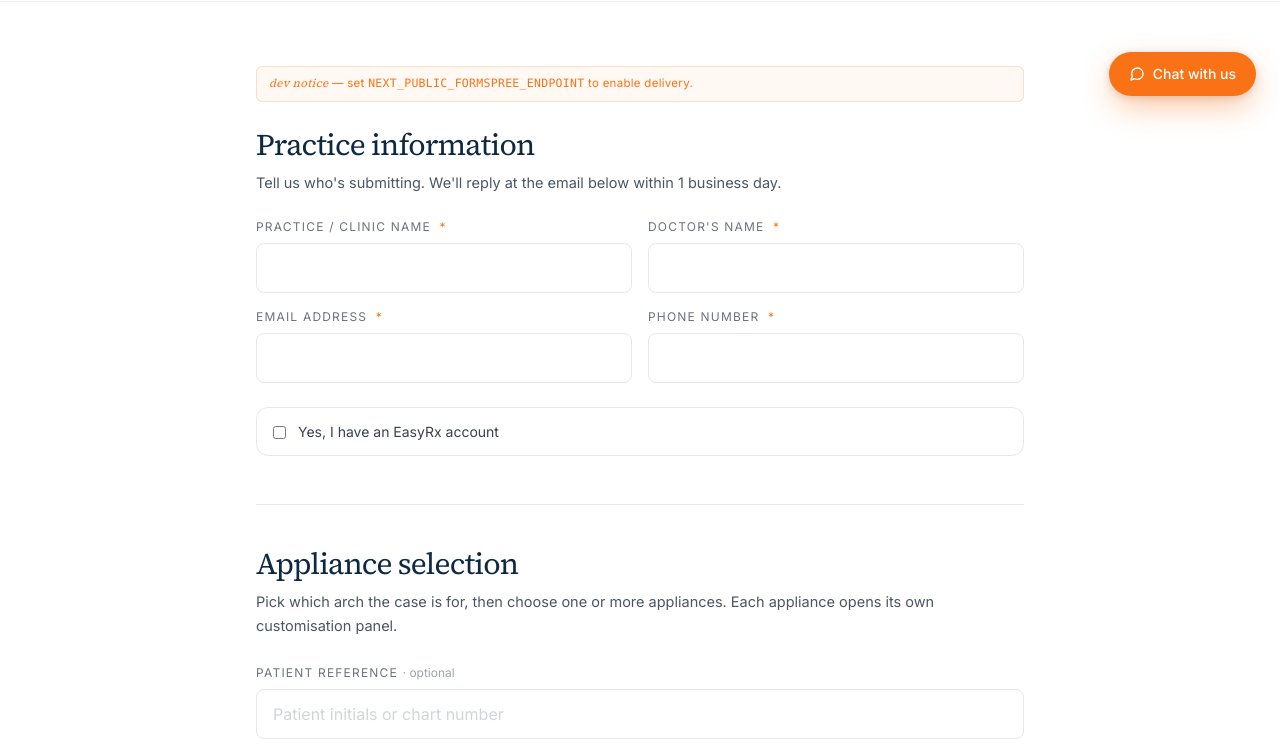
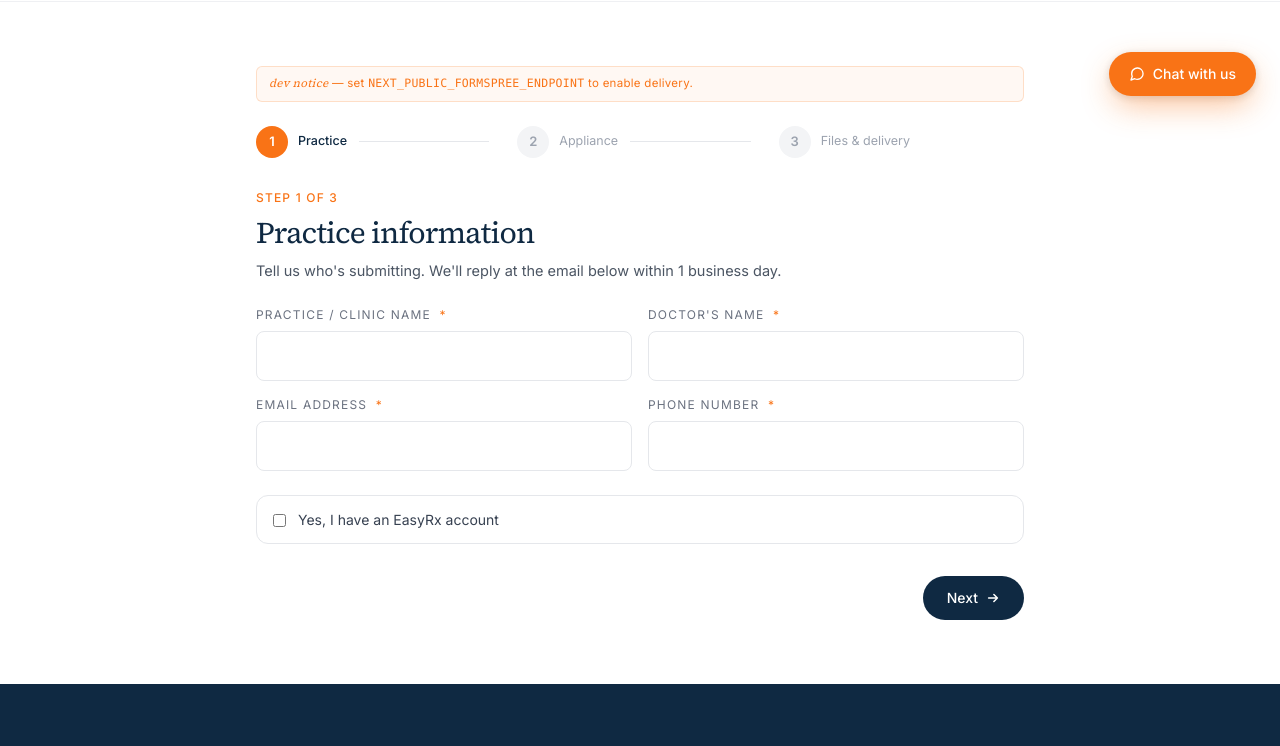
Before and after one commit to asoaligner/asohawaii-com, a Next.js app: page /submit-case in a window 1280 px wide. Shown: the part 680-1426 px from the top of the page. Built offline with nearby package versions, Linux system fonts and the light colour scheme.

Commit message:
Revert "Collapse Submit Case wizard into a single-page form"
This reverts commit 3f573a43a7c496d537ba6171e1c35271a8bcc02a.

```diff
--- a/src/components/submitcase/Step1Practice.tsx
+++ b/src/components/submitcase/Step1Practice.tsx
@@ -22,6 +22,9 @@ export default function Step1Practice({ state, setState }: Props) {
   return (
     <div className="space-y-6">
       <div>
+        <div className="text-xs uppercase tracking-widest text-brandOrange font-medium mb-2">
+          Step 1 of 3
+        </div>
         <h2 className="font-serif text-3xl text-navy leading-tight tracking-tightest">
           Practice information
         </h2>
--- a/src/components/submitcase/Step2Appliance.tsx
+++ b/src/components/submitcase/Step2Appliance.tsx
@@ -65,6 +65,9 @@ export default function Step2Appliance({
   return (
     <div className="space-y-7">
       <div>
+        <div className="text-xs uppercase tracking-widest text-brandOrange font-medium mb-2">
+          Step 2 of 3
+        </div>
         <h2 className="font-serif text-3xl text-navy leading-tight tracking-tightest">
           Appliance selection
         </h2>
--- a/src/components/submitcase/Step3FilesDelivery.tsx
+++ b/src/components/submitcase/Step3FilesDelivery.tsx
@@ -83,6 +83,9 @@ export default function Step3FilesDelivery({ state, setState }: Props) {
   return (
     <div className="space-y-8">
       <div>
+        <div className="text-xs uppercase tracking-widest text-brandOrange font-medium mb-2">
+          Step 3 of 3
+        </div>
         <h2 className="font-serif text-3xl text-navy leading-tight tracking-tightest">
           Tooth chart, files &amp; delivery
         </h2>
--- /dev/null
+++ b/src/components/submitcase/StepIndicator.tsx
@@ -0,0 +1,85 @@
+"use client";
+
+type Props = {
+  current: 1 | 2 | 3;
+  /** Visited = step has been completed at least once. Lets the user
+   *  jump back without invalidating progress. */
+  visited: Set<number>;
+  onJump: (step: 1 | 2 | 3) => void;
+};
+
+const STEPS: { n: 1 | 2 | 3; label: string }[] = [
+  { n: 1, label: "Practice" },
+  { n: 2, label: "Appliance" },
+  { n: 3, label: "Files & delivery" },
+];
+
+export default function StepIndicator({ current, visited, onJump }: Props) {
+  return (
+    <ol className="flex items-center justify-between gap-2 sm:gap-4">
+      {STEPS.map((s, i) => {
+        const isCurrent = s.n === current;
+        const isDone = visited.has(s.n) && s.n < current;
+        const clickable = isDone || s.n === current;
+        return (
+          <li key={s.n} className="flex-1 flex items-center min-w-0">
+            <button
+              type="button"
+              disabled={!clickable}
+              onClick={() => clickable && onJump(s.n)}
+              className={`flex items-center gap-2.5 min-w-0 ${
+                clickable ? "cursor-pointer" : "cursor-default"
+              }`}
+              aria-current={isCurrent ? "step" : undefined}
+            >
+              <span
+                className={`flex shrink-0 items-center justify-center w-8 h-8 rounded-full text-[13px] font-semibold transition-colors ${
+                  isCurrent
+                    ? "bg-brandOrange text-white"
+                    : isDone
+                      ? "bg-navy text-white"
+                      : "bg-gray-100 text-gray-400"
+                }`}
+              >
+                {isDone ? (
+                  <svg
+                    className="w-4 h-4"
+                    viewBox="0 0 16 16"
+                    fill="none"
+                    stroke="currentColor"
+                    strokeWidth="2.25"
+                    strokeLinecap="round"
+                    strokeLinejoin="round"
+                  >
+                    <path d="M3 8l3 3 7-7" />
+                  </svg>
+                ) : (
+                  s.n
+                )}
+              </span>
+              <span
+                className={`text-[12.5px] truncate ${
+                  isCurrent
+                    ? "text-navy font-medium"
+                    : isDone
+                      ? "text-navy"
+                      : "text-gray-400"
+                }`}
+              >
+                {s.label}
+              </span>
+            </button>
+            {i < STEPS.length - 1 && (
+              <span
+                aria-hidden
+                className={`mx-2 sm:mx-3 flex-1 h-px ${
+                  isDone ? "bg-navy" : "bg-gray-200"
+                }`}
+              />
+            )}
+          </li>
+        );
+      })}
+    </ol>
+  );
+}
--- a/src/components/submitcase/SubmitCaseForm.tsx
+++ b/src/components/submitcase/SubmitCaseForm.tsx
@@ -2,7 +2,7 @@
 
 import Link from "next/link";
 import { useSearchParams } from "next/navigation";
-import { useEffect, useMemo, useRef, useState } from "react";
+import { useEffect, useMemo, useState } from "react";
 import { findAppliance } from "@/data/appliances";
 import { findColor } from "@/data/colors";
 import { FORMSPREE_ENDPOINT, FORMSPREE_READY } from "@/data/config";
@@ -11,6 +11,7 @@ import { findSticker } from "@/data/stickers";
 import Step1Practice, { step1IsValid } from "./Step1Practice";
 import Step2Appliance, { step2IsValid } from "./Step2Appliance";
 import Step3FilesDelivery, { step3IsValid } from "./Step3FilesDelivery";
+import StepIndicator from "./StepIndicator";
 import {
   INITIAL_FORM_STATE,
   type ApplianceConfig,
@@ -18,7 +19,9 @@ import {
 } from "./types";
 
 /** Best-effort mapping from product slug → appliance id used by the
- *  Stage A form. Lets `?product=<catalog-slug>` URLs preselect a row. */
+ *  Stage A form. Lets `?product=<catalog-slug>` URLs preselect a row.
+ *  Keys here mirror the slugs in src/data/product-catalog.ts; values
+ *  are the appliance ids in src/data/appliances.ts. */
 const SLUG_TO_APPLIANCE_ID: Record<string, string> = {
   "plate-type-retainer-expansion": "plate_type_retainer",
   "plate-expansion": "plate_expansion",
@@ -37,6 +40,7 @@ const SLUG_TO_APPLIANCE_ID: Record<string, string> = {
 };
 
 type Status = "idle" | "submitting" | "success" | "error";
+type Step = 1 | 2 | 3;
 
 function generateReference() {
   const ts = Date.now().toString(36).toUpperCase();
@@ -105,15 +109,17 @@ function appliancesToText(arr: ApplianceConfig[], label: string): string {
 export function SubmitCaseForm() {
   const params = useSearchParams();
   const [state, setState] = useState<FormState>(INITIAL_FORM_STATE);
+  const [step, setStep] = useState<Step>(1);
+  const [visited, setVisited] = useState<Set<number>>(new Set([1]));
   const [status, setStatus] = useState<Status>("idle");
   const [errorMsg, setErrorMsg] = useState<string | null>(null);
   const [reference, setReference] = useState<string>("");
   const [submittedDoctor, setSubmittedDoctor] = useState<string>("");
 
-  const section1Ref = useRef<HTMLDivElement>(null);
-  const section2Ref = useRef<HTMLDivElement>(null);
-  const section3Ref = useRef<HTMLDivElement>(null);
-
+  // Preselect appliance(s) from URL on mount. When `?item=<code>`
+  // is also present we look up the SKU under the matching product
+  // catalog and pin it to itemCode/itemName so the parent opens
+  // pre-checked.
   const initialPrefill = useMemo(() => {
     const slug = params?.get("product");
     const code = params?.get("item");
@@ -130,6 +136,7 @@ export function SubmitCaseForm() {
   useEffect(() => {
     if (!initialPrefill) return;
     setState((prev) => {
+      // Only preselect if both arches are still empty (don't clobber user edits).
       if (
         prev.upperAppliances.length === 0 &&
         prev.lowerAppliances.length === 0
@@ -147,32 +154,42 @@ export function SubmitCaseForm() {
     });
   }, [initialPrefill]);
 
-  function scrollTo(ref: React.RefObject<HTMLDivElement>) {
-    if (typeof window === "undefined" || !ref.current) return;
-    ref.current.scrollIntoView({ behavior: "smooth", block: "start" });
+  function go(next: Step) {
+    setStep(next);
+    setVisited((s) => new Set(s).add(next));
+    if (typeof window !== "undefined") {
+      window.scrollTo({ top: 0, behavior: "smooth" });
+    }
+  }
+
+  function nextStep() {
+    setErrorMsg(null);
+    if (step === 1) {
+      if (!step1IsValid(state)) {
+        setErrorMsg("Please fill in all required practice information.");
+        return;
+      }
+      go(2);
+      return;
+    }
+    if (step === 2) {
+      const v = step2IsValid(state);
+      if (!v.ok) {
+        setErrorMsg(v.message ?? "Please review the appliance selection.");
+        return;
+      }
+      go(3);
+      return;
+    }
   }
 
   async function handleSubmit() {
     setErrorMsg(null);
-
-    if (!step1IsValid(state)) {
-      setErrorMsg("Please fill in all required practice information.");
-      scrollTo(section1Ref);
+    const v3 = step3IsValid(state);
+    if (!v3.ok) {
+      setErrorMsg(v3.message ?? "Please review the final step.");
       return;
     }
-    const v2 = step2IsValid(state);
-    if (!v2.ok) {
-      setErrorMsg(v2.message ?? "Please review the appliance selection.");
-      scrollTo(section2Ref);
-      return;
-    }
-    const v3 = step3IsValid(state);
-    if (!v3.ok) {
-      setErrorMsg(v3.message ?? "Please review files and delivery.");
-      scrollTo(section3Ref);
-      return;
-    }
-
     setStatus("submitting");
     const ref = generateReference();
     const data = new FormData();
@@ -185,16 +202,19 @@ export function SubmitCaseForm() {
     );
     data.append("reference_id", ref);
 
+    // Practice
     data.append("practice_name", state.practice.name);
     data.append("doctor_name", state.practice.doctor);
     data.append("email", state.practice.email);
     data.append("phone", state.practice.phone);
     data.append("easyrx_user", state.practice.easyRxUser ? "Yes" : "No");
 
+    // Patient + arches
     data.append("patient_reference", state.patient.reference);
     data.append("arches", state.arches);
     data.append("arch_sync", state.archSync ? "Yes" : "No");
 
+    // Appliances — append a JSON blob and a human-readable summary
     data.append(
       "appliances_json",
       JSON.stringify({
@@ -209,21 +229,25 @@ export function SubmitCaseForm() {
     if (lowerText) summaryParts.push(lowerText);
     data.append("appliances_summary", summaryParts.join("\n\n"));
 
+    // Tooth selection
     data.append("dentition", state.toothSelection.dentition);
     data.append("teeth_upper", state.toothSelection.upper.join(","));
     data.append("teeth_lower", state.toothSelection.lower.join(","));
 
+    // Files
     for (const f of state.files.stl) data.append("stl_files", f, f.name);
     for (const f of state.files.photos) data.append("photos", f, f.name);
     for (const f of state.files.rxPdf) data.append("rx_pdf", f, f.name);
 
+    // Delivery
     data.append("due_date", state.delivery.dueDate);
     data.append("delivery_method", state.delivery.method);
-    if (state.delivery.address.trim())
+    if (state.delivery.method !== "Pickup")
       data.append("shipping_address", state.delivery.address);
     if (state.delivery.instructions)
       data.append("special_instructions", state.delivery.instructions);
 
+    // Consent
     data.append("hipaa_acknowledgment", state.consent.hipaa ? "Yes" : "No");
     data.append("newsletter_optin", state.consent.newsletter ? "Yes" : "No");
 
@@ -237,9 +261,6 @@ export function SubmitCaseForm() {
         setReference(ref);
         setSubmittedDoctor(state.practice.doctor || "Doctor");
         setStatus("success");
-        if (typeof window !== "undefined") {
-          window.scrollTo({ top: 0, behavior: "smooth" });
-        }
       } else {
         const body = await res.json().catch(() => null);
         setErrorMsg(body?.error ?? `Request failed (${res.status}).`);
@@ -290,9 +311,7 @@ export function SubmitCaseForm() {
             <span className="text-[12px] uppercase tracking-widest text-gray-500">
               Reference
             </span>
-            <code className="text-[13.5px] text-navy font-mono">
-              {reference}
-            </code>
+            <code className="text-[13.5px] text-navy font-mono">{reference}</code>
           </div>
         </div>
         <div className="mt-9 flex flex-wrap gap-3 justify-center">
@@ -300,6 +319,8 @@ export function SubmitCaseForm() {
             type="button"
             onClick={() => {
               setState(INITIAL_FORM_STATE);
+              setStep(1);
+              setVisited(new Set([1]));
               setStatus("idle");
               setReference("");
               setSubmittedDoctor("");
@@ -329,37 +350,83 @@ export function SubmitCaseForm() {
         </div>
       )}
 
-      <div ref={section1Ref} className="scroll-mt-24">
-        <Step1Practice state={state} setState={setState} />
+      <div className="mb-8">
+        <StepIndicator
+          current={step}
+          visited={visited}
+          onJump={(s) => go(s)}
+        />
       </div>
 
-      <div ref={section2Ref} className="scroll-mt-24 mt-12 pt-10 border-t border-gray-200">
+      <div className="mb-8">
+        {step === 1 && <Step1Practice state={state} setState={setState} />}
+        {step === 2 && (
           <Step2Appliance
             state={state}
             setState={setState}
             pinnedApplianceId={initialPrefill?.applianceId}
           />
-      </div>
-
-      <div ref={section3Ref} className="scroll-mt-24 mt-12 pt-10 border-t border-gray-200">
+        )}
+        {step === 3 && (
           <Step3FilesDelivery state={state} setState={setState} />
+        )}
       </div>
 
       {errorMsg && (
-        <div
-          role="alert"
-          className="mt-6 text-[13px] text-red-700 bg-red-50 border border-red-200 rounded-md px-3 py-2"
-        >
+        <div className="mb-5 text-[13px] text-red-600 bg-red-50 border border-red-100 rounded-md px-3 py-2">
           {errorMsg}
         </div>
       )}
 
-      <div className="mt-8 flex justify-end">
+      <div className="flex flex-wrap items-center justify-between gap-3">
+        {step > 1 ? (
+          <button
+            type="button"
+            onClick={() => go((step - 1) as Step)}
+            className="inline-flex items-center gap-2 bg-white text-navy border border-gray-200 px-5 py-2.5 rounded-full text-sm font-medium hover:border-navy transition-colors"
+          >
+            <svg
+              className="w-3.5 h-3.5"
+              viewBox="0 0 16 16"
+              fill="none"
+              stroke="currentColor"
+              strokeWidth="1.75"
+              strokeLinecap="round"
+              strokeLinejoin="round"
+            >
+              <path d="M13 8H3M7 4L3 8l4 4" />
+            </svg>
+            Back
+          </button>
+        ) : (
+          <span />
+        )}
+
+        {step < 3 ? (
+          <button
+            type="button"
+            onClick={nextStep}
+            className="inline-flex items-center gap-2 bg-navy text-white px-6 py-3 rounded-full text-sm font-medium hover:bg-navy-light transition-colors"
+          >
+            Next
+            <svg
+              className="w-3.5 h-3.5"
+              viewBox="0 0 16 16"
+              fill="none"
+              stroke="currentColor"
+              strokeWidth="1.75"
+              strokeLinecap="round"
+              strokeLinejoin="round"
+            >
+              <path d="M3 8h10M9 4l4 4-4 4" />
+            </svg>
+          </button>
+        ) : (
           <button
             type="button"
             onClick={handleSubmit}
             disabled={status === "submitting"}
-          className="inline-flex items-center gap-2 bg-brandOrange text-white px-7 py-3.5 rounded-full text-sm font-medium hover:bg-brandOrange/90 transition-colors disabled:opacity-60 disabled:cursor-not-allowed"
+            className="inline-flex items-center gap-2 bg-brandOrange text-white px-6 py-3 rounded-full text-sm font-medium hover:bg-brandOrange/90 transition-colors disabled:opacity-60 disabled:cursor-not-allowed"
           >
             {status === "submitting" ? "Submitting…" : "Submit case"}
             {status !== "submitting" && (
@@ -376,6 +443,7 @@ export function SubmitCaseForm() {
               </svg>
             )}
           </button>
+        )}
       </div>
     </div>
   );
```
Lines whose indentation alone changed are shown as unchanged.
